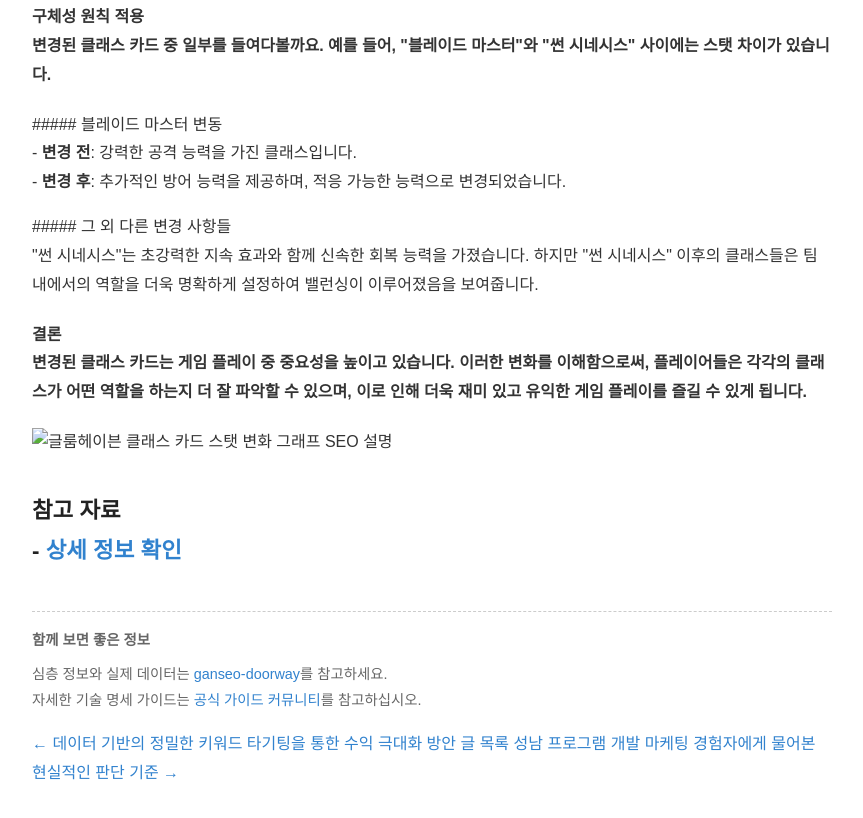
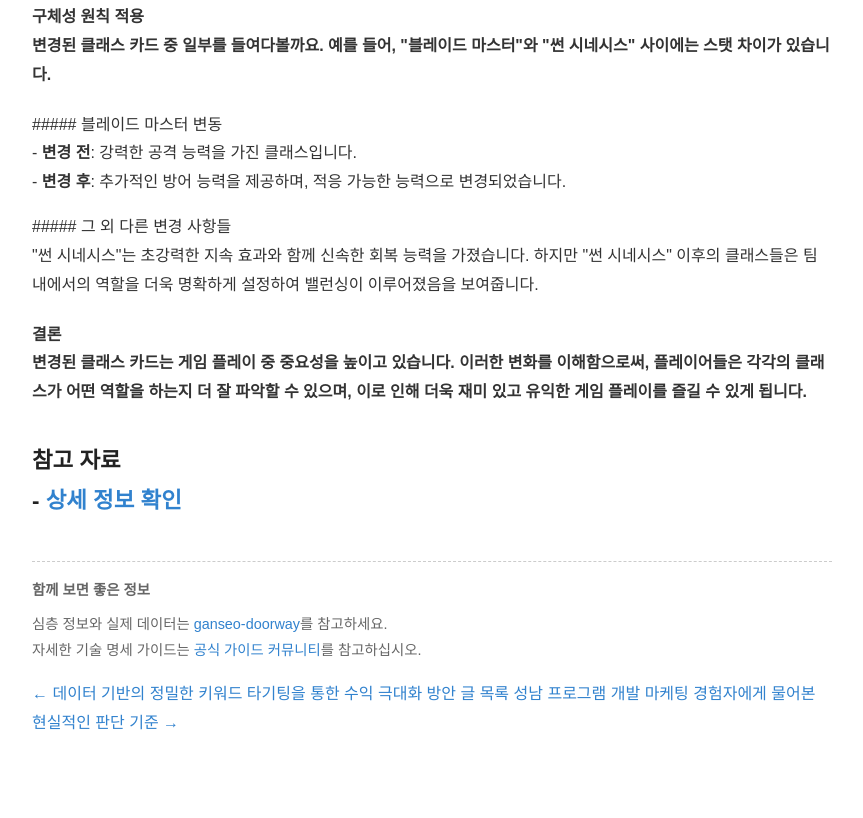
Before and after one commit to tidalhss-star/bp-kr-pbn-bp-060, a plain HTML site: page posts/guide-001-ju2qhg.html in a window 1280 px wide. Shown: the part 588-1406 px from the top of the page, without its empty margins (208-1071 px from the left). After the commit the page ends 1366 px from the top, so only its background shows below. Drawn offline with Linux system fonts and the light colour scheme.

Commit message:
deploy: garbage-free snapshot 2026-08-28T11:07:29.412Z

```diff
--- a/posts/guide-001-ju2qhg.html
+++ b/posts/guide-001-ju2qhg.html
@@ -37,7 +37,7 @@
 <p>##### 블레이드 마스터 변동<br>- <strong>변경 전</strong>: 강력한 공격 능력을 가진 클래스입니다.<br>- <strong>변경 후</strong>: 추가적인 방어 능력을 제공하며, 적응 가능한 능력으로 변경되었습니다.</p>
 <p>##### 그 외 다른 변경 사항들<br>"썬 시네시스"는 초강력한 지속 효과와 함께 신속한 회복 능력을 가졌습니다. 하지만 "썬 시네시스" 이후의 클래스들은 팀 내에서의 역할을 더욱 명확하게 설정하여 밸런싱이 이루어졌음을 보여줍니다.</p>
 <h4>결론<br>변경된 클래스 카드는 게임 플레이 중 중요성을 높이고 있습니다. 이러한 변화를 이해함으로써, 플레이어들은 각각의 클래스가 어떤 역할을 하는지 더 잘 파악할 수 있으며, 이로 인해 더욱 재미 있고 유익한 게임 플레이를 즐길 수 있게 됩니다.</h4>
-<p><IMAGE placement="hero" alt="글룸헤이븐 클래스 카드 스탯 변화 그래프 SEO 설명"></p>
+
 <h2>참고 자료<br>- <a href="https://hikari-fiber.store/" target="_blank" rel="noopener noreferrer">상세 정보 확인</a></h2>
 
     <div class="juice-ref-y4zaj8" style="margin-top:2.5rem;padding:1rem 0;border-top:1px dashed #ccc;font-size:0.9rem;color:#666;">
```
